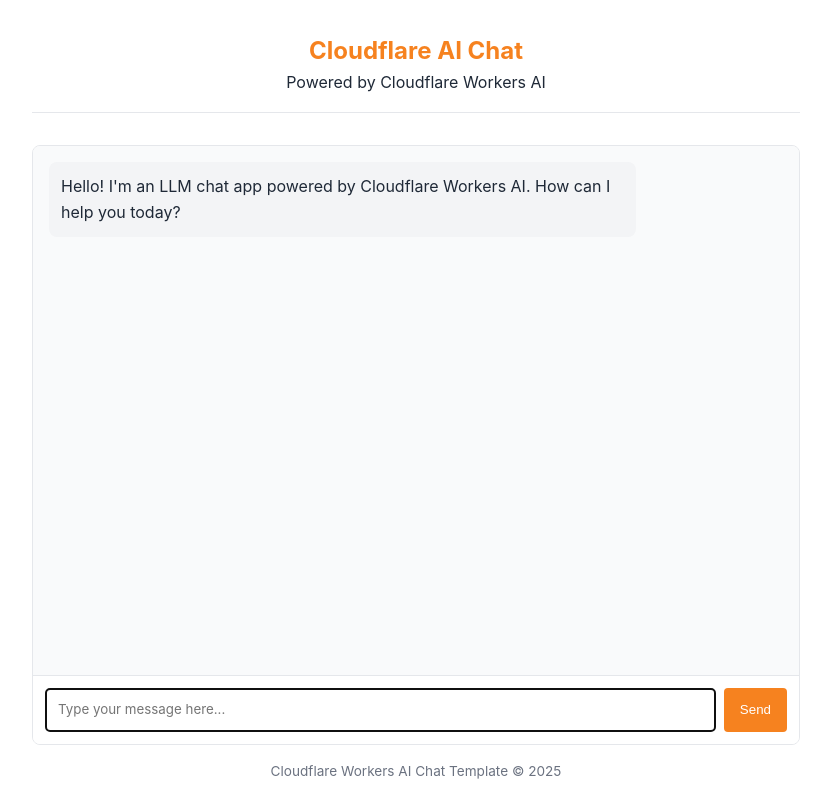
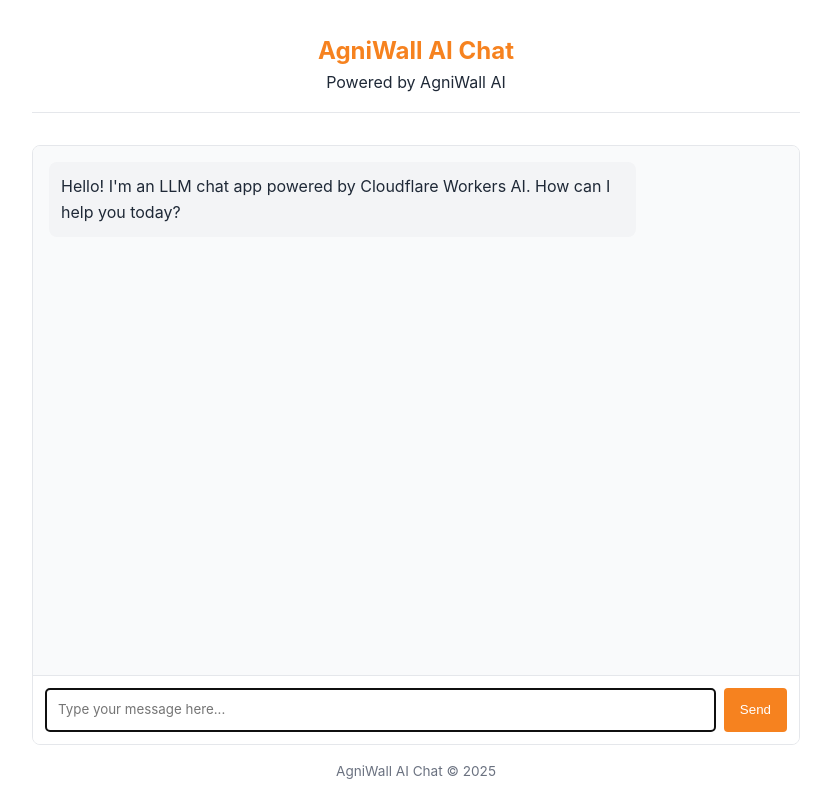
Before and after one commit to prakasav/llm-chat-app-template, a website: page public/index.html in a window 1280 px wide. Shown: the whole page, without its empty margins (224-1055 px from the left). Drawn offline with Linux system fonts and the light colour scheme.

Commit message:
Update index.html

```diff
--- a/public/index.html
+++ b/public/index.html
@@ -138,8 +138,8 @@
   </head>
   <body>
     <header>
-      <h1>Cloudflare AI Chat</h1>
-      <p>Powered by Cloudflare Workers AI</p>
+      <h1>AgniWall AI Chat</h1>
+      <p>Powered by AgniWall AI</p>
     </header>
 
     <div class="chat-container">
@@ -168,7 +168,7 @@
     </div>
 
     <footer>
-      <p>Cloudflare Workers AI Chat Template &copy; 2025</p>
+      <p>AgniWall AI Chat &copy; 2025</p>
     </footer>
 
     <!-- Chat app script -->
```
